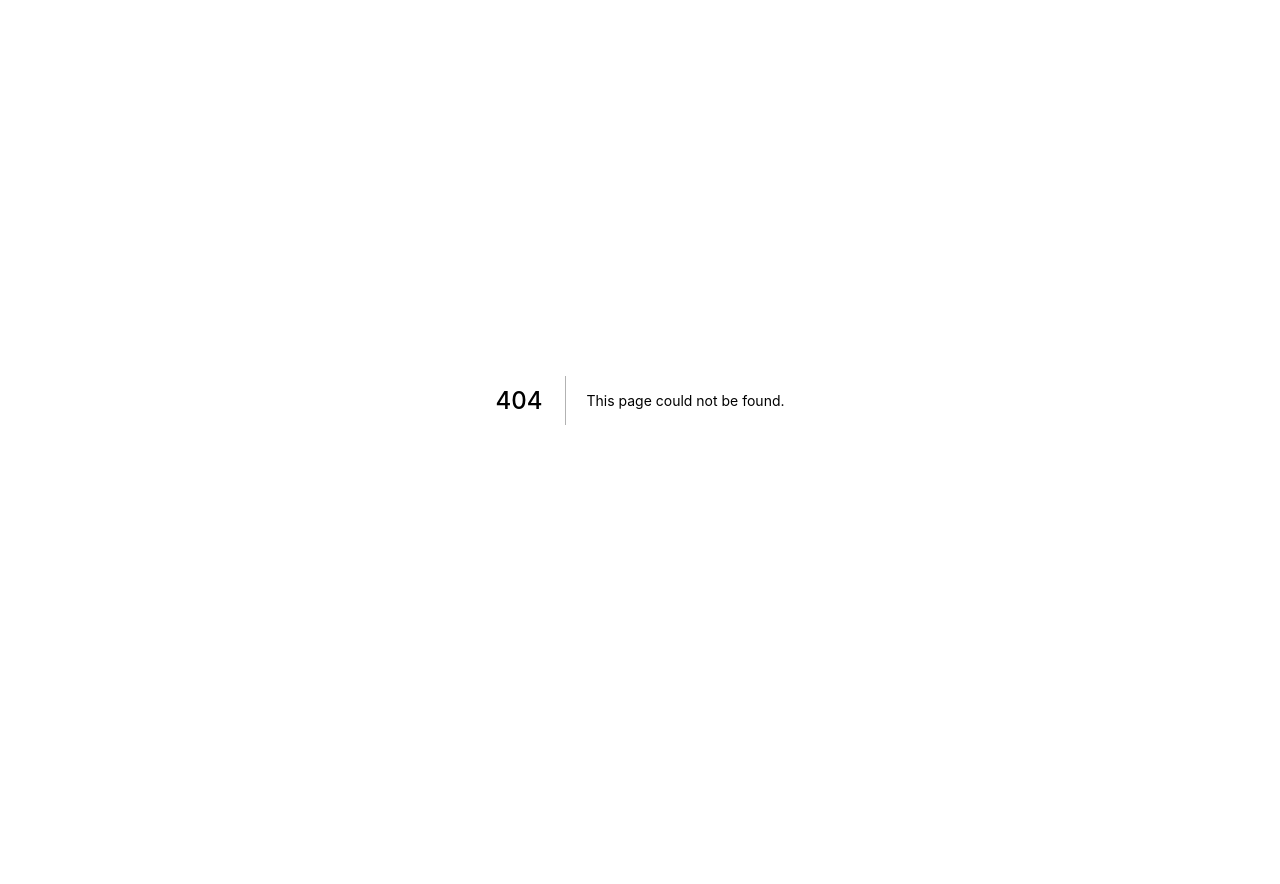
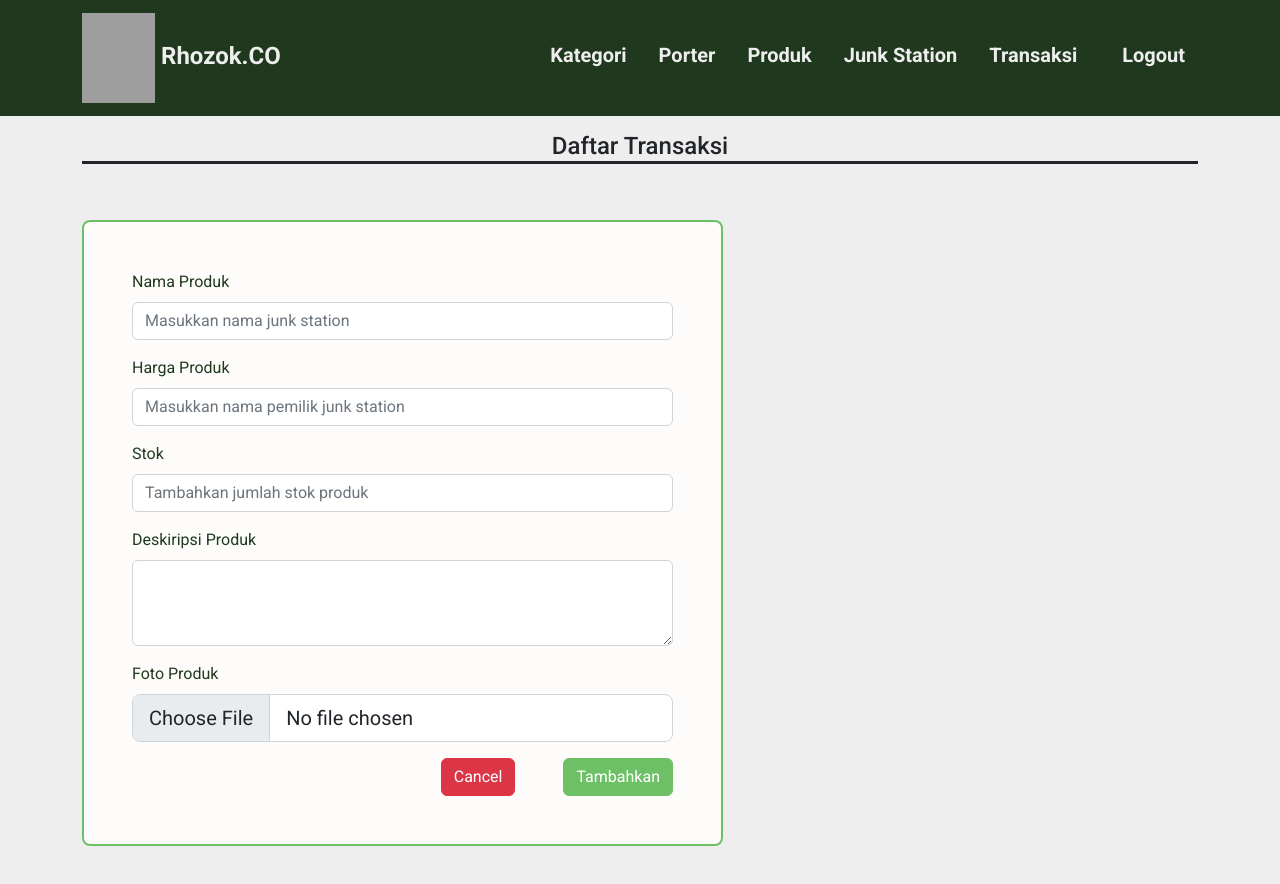
Before and after one commit to arch-havis/Rozhok-FE, a Next.js app: page /admin/produk/tambah-produk in a window 1280 px wide. Before the commit this address had no page. Shown: the top 884 px of the page. Before the commit the page ends 800 px from the top, so only its background shows below. Built offline with nearby package versions, Linux system fonts and the light colour scheme; grey boxes are pictures that could not be loaded.

Commit message:
slicing tambah produk page

```diff
--- /dev/null
+++ b/pages/admin/produk/tambah-produk/index.jsx
@@ -0,0 +1,88 @@
+import Link from "next/link";
+import React from "react";
+import { Button, Col, Form, Row, Container } from "react-bootstrap";
+import HeaderAdmin from "../../../../components/HeaderAdmin";
+
+const Index = () => {
+  const handleCancel = (e) => {
+    e.preventDefault();
+    location.href = "/admin/produk";
+  };
+
+  const handleTambahProduk = (e) => {
+    e.preventDefault();
+    location.href = "/admin/produk";
+  };
+  return (
+    <div className="bg-putih">
+      <HeaderAdmin />
+      <Container className="min-vh-100 pt-3">
+        <h4 className="border-bottom  border-3 border-dark text-center">
+          Daftar Transaksi
+        </h4>
+        <Row>
+          <Col xl="7" lg="8" md="10" sm="12" className=" mt-5 ">
+            <Form
+              //   onSubmit={(e) => handleSubmit(e)}
+              className="border border-lime p-5 bg-putihan text-alpukat rounded-3 border-2"
+            >
+              <Form.Group className="mb-3" controlId="formBasicEmail">
+                <Form.Label>Nama Produk</Form.Label>
+                <Form.Control
+                  type="text"
+                  placeholder="Masukkan nama junk station"
+                />
+              </Form.Group>
+              <Form.Group className="mb-3" controlId="formBasicEmail">
+                <Form.Label>Harga Produk</Form.Label>
+                <Form.Control
+                  type="text"
+                  placeholder="Masukkan nama pemilik junk station"
+                />
+              </Form.Group>
+              <Form.Group className="mb-3" controlId="formBasicEmail">
+                <Form.Label>Stok</Form.Label>
+                <Form.Control
+                  type="number"
+                  placeholder="Tambahkan jumlah stok produk"
+                />
+              </Form.Group>
+              <Form.Group
+                className="my-3"
+                controlId="exampleForm.ControlTextarea1"
+              >
+                <Form.Label>Deskiripsi Produk</Form.Label>
+                <Form.Control as="textarea" rows={3} placeholder="" />
+              </Form.Group>
+              <Form.Group controlId="formFileLg" className="mb-3">
+                <Form.Label>Foto Produk</Form.Label>
+                <Form.Control type="file" size="lg" />
+              </Form.Group>
+
+              <div className="d-flex justify-content-end">
+                <Button
+                  variant="danger"
+                  onClick={(e) => handleCancel(e)}
+                  style={{ color: "white" }}
+                >
+                  Cancel
+                </Button>
+                <Button
+                  className="ms-5"
+                  variant="lime"
+                  type="submit"
+                  style={{ color: "white" }}
+                  onClick={(e) => handleTambahProduk(e)}
+                >
+                  Tambahkan
+                </Button>
+              </div>
+            </Form>
+          </Col>
+        </Row>
+      </Container>
+    </div>
+  );
+};
+
+export default Index;
```
